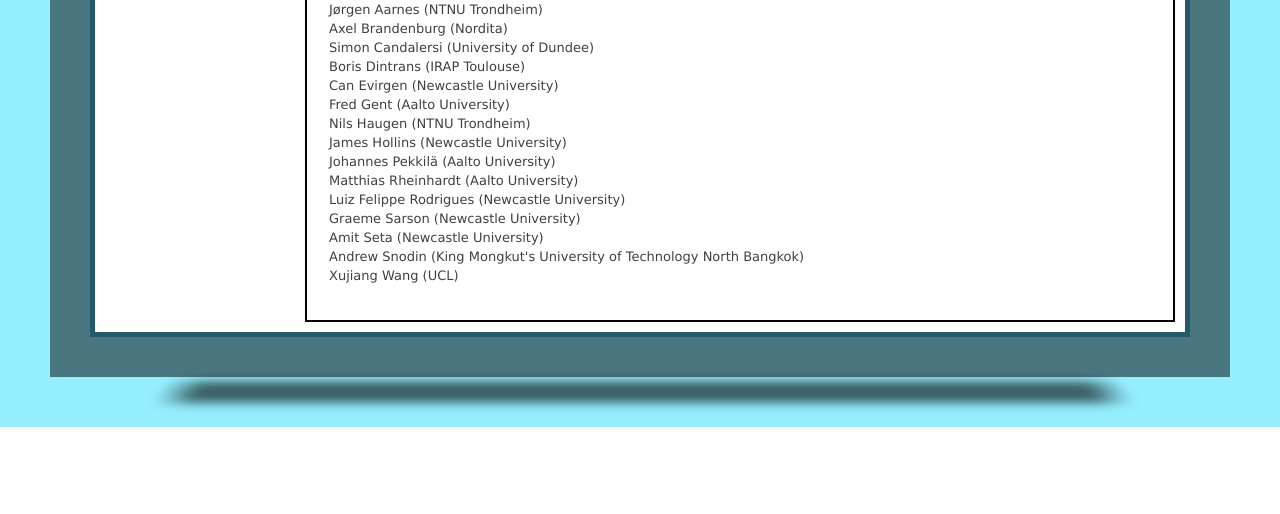
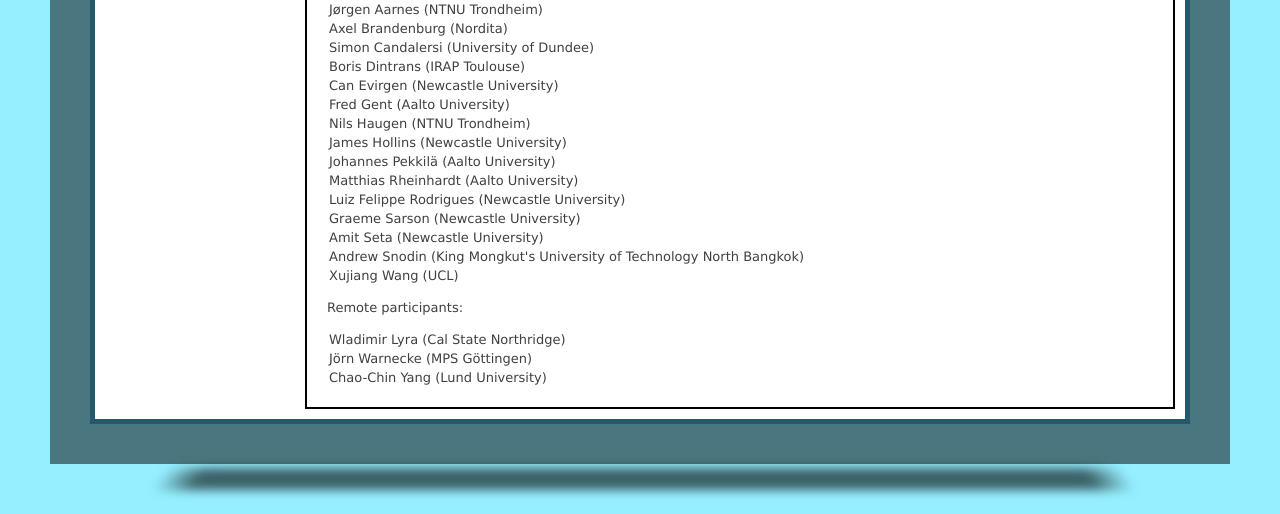
Before and after one commit to pencil-code/website, a PHP site: page /UserMeetings/2017/index.php in a window 1280 px wide. Shown: the part 1115-1629 px from the top of the page. Before the commit the page ends 1542 px from the top, so only its background shows below. Run offline with PHP 8.4, Linux system fonts and the light colour scheme.

Commit message:
edit participants

```diff
--- a/UserMeetings/2017/index.php
+++ b/UserMeetings/2017/index.php
@@ -229,6 +229,17 @@ Participants registered to date:
 </p>
 <p>
 
+Remote participants:
+<p>
+<table cellspacing="0px" cellpadding="2.5%">
+<tr>
+<td> Wladimir Lyra (Cal State Northridge)
+<tr>
+<td> J&ouml;rn Warnecke (MPS G&ouml;ttingen)
+<tr>
+<td> Chao-Chin Yang (Lund University)
+</table>
+
 </div>
 
 <?php
```
